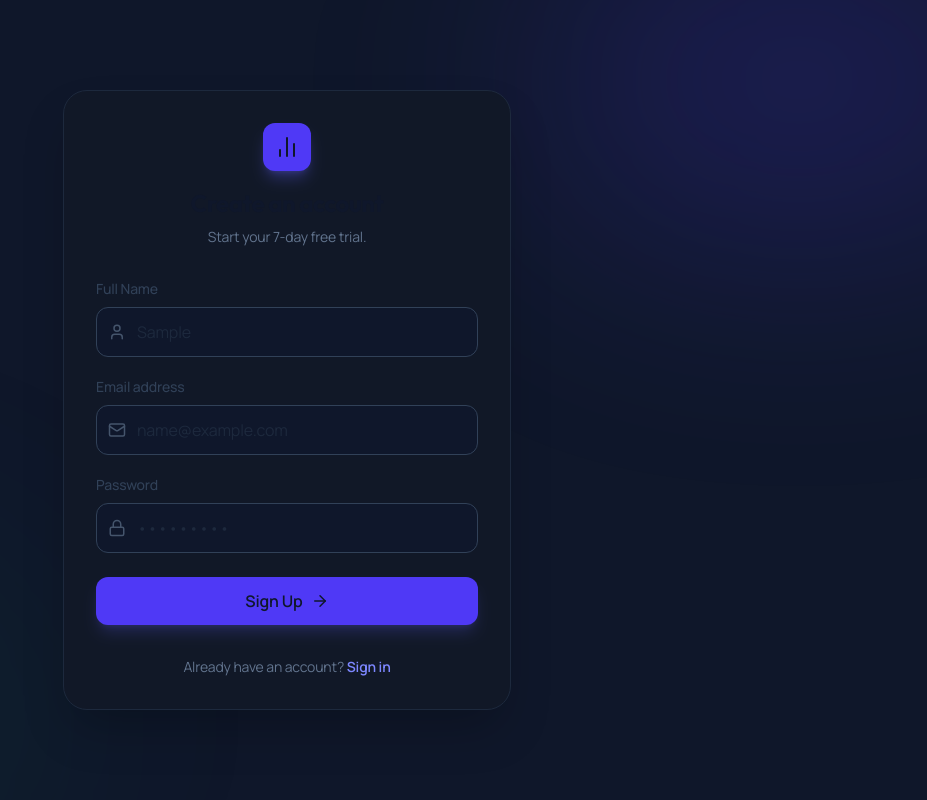
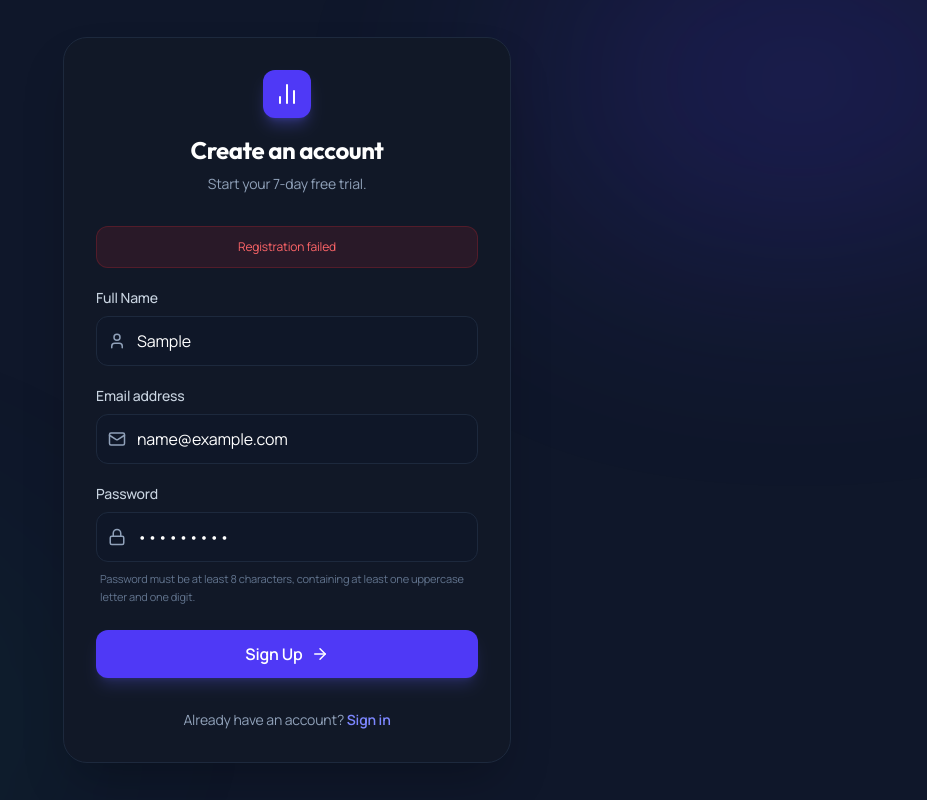
Before and after one commit to preconet-nxtcall/AI-VOICE-CALLING, a React (Vite) app in the folder frontend/: page /register in a window 1280 px wide. Both pictures are taken after typing "Sample", "name@example.com", "Sample123" into the empty fields and a click on the button "Sign Up". Shown: the whole page, without its empty margins (353-1280 px from the left). Built offline with nearby package versions, Linux system fonts and the light colour scheme; no server answers.

Commit message:
Fix styling contrast, replace alerts with inline error banners, and add password helper text on auth pages

```diff
--- a/frontend/src/pages/Login.jsx
+++ b/frontend/src/pages/Login.jsx
@@ -6,10 +6,12 @@ import api from '../services/api';
 export default function Login() {
   const [email, setEmail] = useState('');
   const [password, setPassword] = useState('');
+  const [error, setError] = useState('');
   const navigate = useNavigate();
 
   const handleLogin = async (e) => {
     e.preventDefault();
+    setError('');
     try {
       const response = await api.post('/auth/login', { email, password });
       const token = response?.data?.access_token;
@@ -18,9 +20,9 @@ export default function Login() {
       }
       localStorage.setItem('token', token);
       navigate('/dashboard');
-    } catch (error) {
-      console.error('Login failed', error);
-      alert(error.response?.data?.error || 'Login failed. Please check your credentials.');
+    } catch (err) {
+      console.error('Login failed', err);
+      setError(err.response?.data?.error || 'Login failed. Please check your credentials.');
     }
   };
 
@@ -34,24 +36,30 @@ export default function Login() {
         <div className="bg-[#111827] border border-slate-800 rounded-3xl shadow-2xl p-8 relative z-10">
           <div className="flex flex-col items-center mb-8">
             <div className="w-12 h-12 bg-indigo-600 rounded-xl flex items-center justify-center mb-4 shadow-lg shadow-indigo-500/30">
-              <BarChart2 className="text-slate-900 dark:text-white" size={24} />
+              <BarChart2 className="text-white" size={24} />
             </div>
-            <h1 className="text-2xl font-bold text-slate-900 dark:text-white tracking-tight">Welcome back to AINxt.call</h1>
-            <p className="text-slate-500 dark:text-slate-400 text-sm mt-2">Enter your details to access your dashboard.</p>
+            <h1 className="text-2xl font-bold text-white tracking-tight">Welcome back to AINxt.call</h1>
+            <p className="text-slate-400 text-sm mt-2">Enter your details to access your dashboard.</p>
           </div>
 
           <form onSubmit={handleLogin} className="space-y-5">
+            {error && (
+              <div className="bg-red-500/10 border border-red-500/20 rounded-xl p-3">
+                <p className="text-red-400 text-xs text-center">{error}</p>
+              </div>
+            )}
+
             <div>
-              <label className="block text-sm font-medium text-slate-700 dark:text-slate-300 mb-2">Email address</label>
+              <label className="block text-sm font-medium text-slate-300 mb-2">Email address</label>
               <div className="relative">
                 <div className="absolute inset-y-0 left-0 pl-3 flex items-center pointer-events-none">
-                  <Mail size={18} className="text-slate-600 dark:text-slate-500" />
+                  <Mail size={18} className="text-slate-400" />
                 </div>
                 <input
                   type="email"
                   value={email}
                   onChange={(e) => setEmail(e.target.value)}
-                  className="w-full bg-slate-900 border border-slate-700 rounded-xl py-3 pl-10 pr-4 text-slate-800 dark:text-slate-200 focus:outline-none focus:border-indigo-500 focus:ring-1 focus:ring-indigo-500 transition-all"
+                  className="w-full bg-slate-900/50 border border-slate-800 rounded-xl py-3 pl-10 pr-4 text-white placeholder-slate-500 focus:outline-none focus:border-indigo-500 focus:ring-1 focus:ring-indigo-500 transition-all"
                   placeholder="admin@enterprise.com"
                   required
                 />
@@ -60,18 +68,18 @@ export default function Login() {
 
             <div>
               <div className="flex items-center justify-between mb-2">
-                <label className="block text-sm font-medium text-slate-700 dark:text-slate-300">Password</label>
+                <label className="block text-sm font-medium text-slate-300">Password</label>
                 <Link to="/forgot-password" size="sm" className="text-xs font-semibold text-indigo-400 hover:text-indigo-300">Forgot password?</Link>
               </div>
               <div className="relative">
                 <div className="absolute inset-y-0 left-0 pl-3 flex items-center pointer-events-none">
-                  <Lock size={18} className="text-slate-600 dark:text-slate-500" />
+                  <Lock size={18} className="text-slate-400" />
                 </div>
                 <input
                   type="password"
                   value={password}
                   onChange={(e) => setPassword(e.target.value)}
-                  className="w-full bg-slate-900 border border-slate-700 rounded-xl py-3 pl-10 pr-4 text-slate-800 dark:text-slate-200 focus:outline-none focus:border-indigo-500 focus:ring-1 focus:ring-indigo-500 transition-all"
+                  className="w-full bg-slate-900/50 border border-slate-800 rounded-xl py-3 pl-10 pr-4 text-white placeholder-slate-500 focus:outline-none focus:border-indigo-500 focus:ring-1 focus:ring-indigo-500 transition-all"
                   placeholder="••••••••"
                   required
                 />
@@ -80,14 +88,14 @@ export default function Login() {
 
             <button
               type="submit"
-              className="w-full bg-indigo-600 hover:bg-indigo-500 text-slate-900 dark:text-white rounded-xl py-3 font-semibold transition-all shadow-lg shadow-indigo-500/20 flex items-center justify-center gap-2 group mt-6"
+              className="w-full bg-indigo-600 hover:bg-indigo-500 text-white rounded-xl py-3 font-semibold transition-all shadow-lg shadow-indigo-500/20 flex items-center justify-center gap-2 group mt-6"
             >
               Sign In
               <ArrowRight size={18} className="group-hover:translate-x-1 transition-transform" />
             </button>
           </form>
 
-          <p className="text-center text-sm text-slate-500 dark:text-slate-400 mt-8">
+          <p className="text-center text-sm text-slate-400 mt-8">
             Don't have an account?{' '}
             <Link to="/register" className="font-semibold text-indigo-400 hover:text-indigo-300">
               Create an account
--- a/frontend/src/pages/Register.jsx
+++ b/frontend/src/pages/Register.jsx
@@ -7,10 +7,12 @@ export default function Register() {
   const [name, setName] = useState('');
   const [email, setEmail] = useState('');
   const [password, setPassword] = useState('');
+  const [error, setError] = useState('');
   const navigate = useNavigate();
 
   const handleRegister = async (e) => {
     e.preventDefault();
+    setError('');
     try {
       const response = await api.post('/auth/signup', { full_name: name, email, password });
       const token = response?.data?.access_token;
@@ -22,9 +24,9 @@ export default function Register() {
         alert('Registration successful! Please log in.');
         navigate('/login');
       }
-    } catch (error) {
-      console.error('Registration failed', error);
-      alert(error.response?.data?.error || 'Registration failed');
+    } catch (err) {
+      console.error('Registration failed', err);
+      setError(err.response?.data?.error || 'Registration failed');
     }
   };
 
@@ -37,24 +39,30 @@ export default function Register() {
         <div className="bg-[#111827] border border-slate-800 rounded-3xl shadow-2xl p-8 relative z-10">
           <div className="flex flex-col items-center mb-8">
             <div className="w-12 h-12 bg-indigo-600 rounded-xl flex items-center justify-center mb-4 shadow-lg shadow-indigo-500/30">
-              <BarChart2 className="text-slate-900 dark:text-white" size={24} />
+              <BarChart2 className="text-white" size={24} />
             </div>
-            <h1 className="text-2xl font-bold text-slate-900 dark:text-white tracking-tight">Create an account</h1>
-            <p className="text-slate-500 dark:text-slate-400 text-sm mt-2">Start your 7-day free trial.</p>
+            <h1 className="text-2xl font-bold text-white tracking-tight">Create an account</h1>
+            <p className="text-slate-400 text-sm mt-2">Start your 7-day free trial.</p>
           </div>
 
           <form onSubmit={handleRegister} className="space-y-5">
+            {error && (
+              <div className="bg-red-500/10 border border-red-500/20 rounded-xl p-3">
+                <p className="text-red-400 text-xs text-center">{error}</p>
+              </div>
+            )}
+
             <div>
-              <label className="block text-sm font-medium text-slate-700 dark:text-slate-300 mb-2">Full Name</label>
+              <label className="block text-sm font-medium text-slate-300 mb-2">Full Name</label>
               <div className="relative">
                 <div className="absolute inset-y-0 left-0 pl-3 flex items-center pointer-events-none">
-                  <User size={18} className="text-slate-600 dark:text-slate-500" />
+                  <User size={18} className="text-slate-400" />
                 </div>
                 <input
                   type="text"
                   value={name}
                   onChange={(e) => setName(e.target.value)}
-                  className="w-full bg-slate-900 border border-slate-700 rounded-xl py-3 pl-10 pr-4 text-slate-800 dark:text-slate-200 focus:outline-none focus:border-indigo-500 focus:ring-1 focus:ring-indigo-500 transition-all"
+                  className="w-full bg-slate-900/50 border border-slate-800 rounded-xl py-3 pl-10 pr-4 text-white placeholder-slate-500 focus:outline-none focus:border-indigo-500 focus:ring-1 focus:ring-indigo-500 transition-all"
                   placeholder="John Doe"
                   required
                 />
@@ -62,16 +70,16 @@ export default function Register() {
             </div>
 
             <div>
-              <label className="block text-sm font-medium text-slate-700 dark:text-slate-300 mb-2">Email address</label>
+              <label className="block text-sm font-medium text-slate-300 mb-2">Email address</label>
               <div className="relative">
                 <div className="absolute inset-y-0 left-0 pl-3 flex items-center pointer-events-none">
-                  <Mail size={18} className="text-slate-600 dark:text-slate-500" />
+                  <Mail size={18} className="text-slate-400" />
                 </div>
                 <input
                   type="email"
                   value={email}
                   onChange={(e) => setEmail(e.target.value)}
-                  className="w-full bg-slate-900 border border-slate-700 rounded-xl py-3 pl-10 pr-4 text-slate-800 dark:text-slate-200 focus:outline-none focus:border-indigo-500 focus:ring-1 focus:ring-indigo-500 transition-all"
+                  className="w-full bg-slate-900/50 border border-slate-800 rounded-xl py-3 pl-10 pr-4 text-white placeholder-slate-500 focus:outline-none focus:border-indigo-500 focus:ring-1 focus:ring-indigo-500 transition-all"
                   placeholder="admin@enterprise.com"
                   required
                 />
@@ -79,32 +87,35 @@ export default function Register() {
             </div>
 
             <div>
-              <label className="block text-sm font-medium text-slate-700 dark:text-slate-300 mb-2">Password</label>
+              <label className="block text-sm font-medium text-slate-300 mb-2">Password</label>
               <div className="relative">
                 <div className="absolute inset-y-0 left-0 pl-3 flex items-center pointer-events-none">
-                  <Lock size={18} className="text-slate-600 dark:text-slate-500" />
+                  <Lock size={18} className="text-slate-400" />
                 </div>
                 <input
                   type="password"
                   value={password}
                   onChange={(e) => setPassword(e.target.value)}
-                  className="w-full bg-slate-900 border border-slate-700 rounded-xl py-3 pl-10 pr-4 text-slate-800 dark:text-slate-200 focus:outline-none focus:border-indigo-500 focus:ring-1 focus:ring-indigo-500 transition-all"
+                  className="w-full bg-slate-900/50 border border-slate-800 rounded-xl py-3 pl-10 pr-4 text-white placeholder-slate-500 focus:outline-none focus:border-indigo-500 focus:ring-1 focus:ring-indigo-500 transition-all"
                   placeholder="••••••••"
                   required
                 />
               </div>
+              <p className="text-[11px] text-slate-500 mt-2 pl-1 leading-relaxed">
+                Password must be at least 8 characters, containing at least one uppercase letter and one digit.
+              </p>
             </div>
 
             <button
               type="submit"
-              className="w-full bg-indigo-600 hover:bg-indigo-500 text-slate-900 dark:text-white rounded-xl py-3 font-semibold transition-all shadow-lg shadow-indigo-500/20 flex items-center justify-center gap-2 group mt-6"
+              className="w-full bg-indigo-600 hover:bg-indigo-500 text-white rounded-xl py-3 font-semibold transition-all shadow-lg shadow-indigo-500/20 flex items-center justify-center gap-2 group mt-6"
             >
               Sign Up
               <ArrowRight size={18} className="group-hover:translate-x-1 transition-transform" />
             </button>
           </form>
 
-          <p className="text-center text-sm text-slate-500 dark:text-slate-400 mt-8">
+          <p className="text-center text-sm text-slate-400 mt-8">
             Already have an account?{' '}
             <Link to="/login" className="font-semibold text-indigo-400 hover:text-indigo-300">
               Sign in
```
Also changed, not shown: frontend/src/pages/ForgotPassword.jsx (+8 -8 lines).
